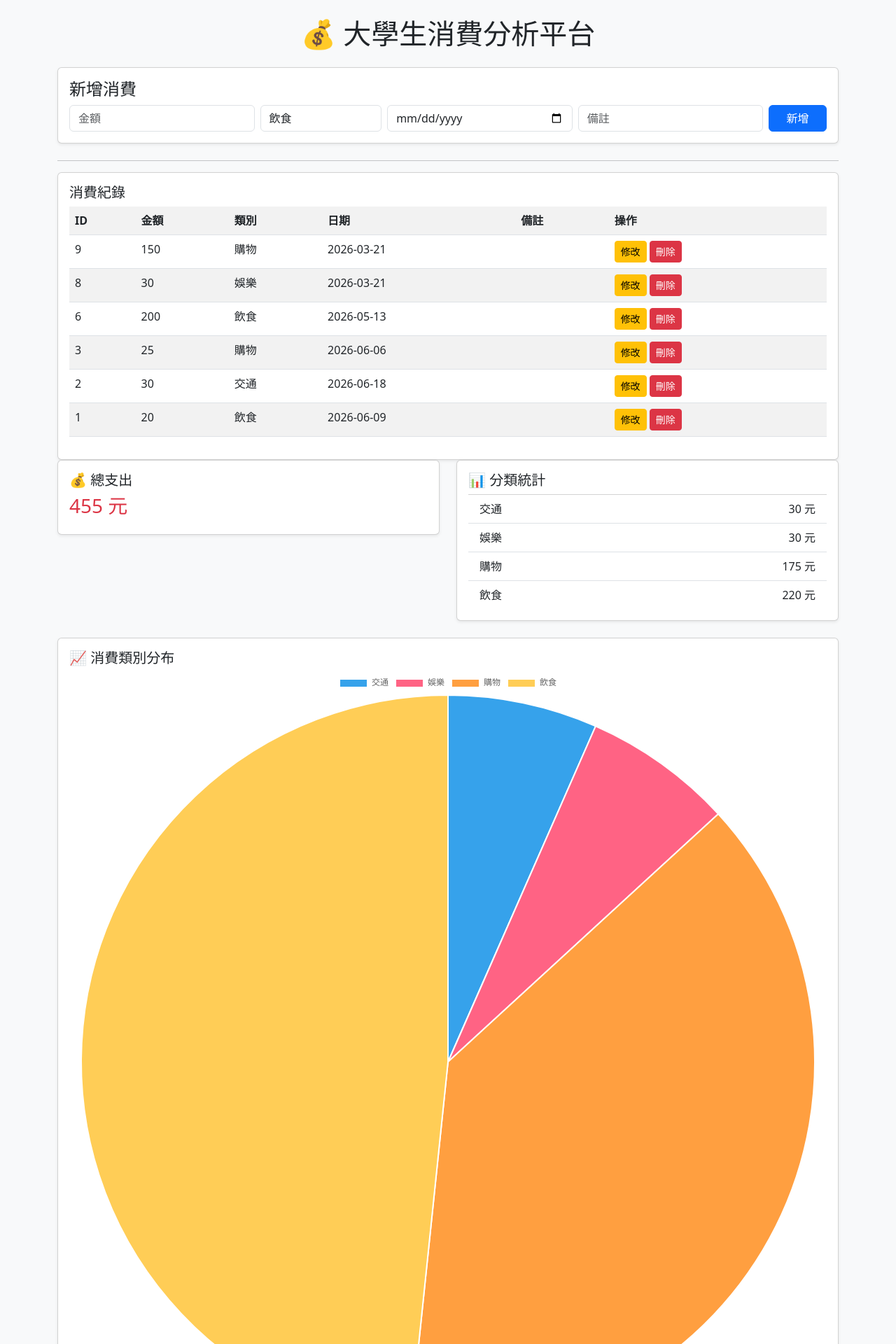
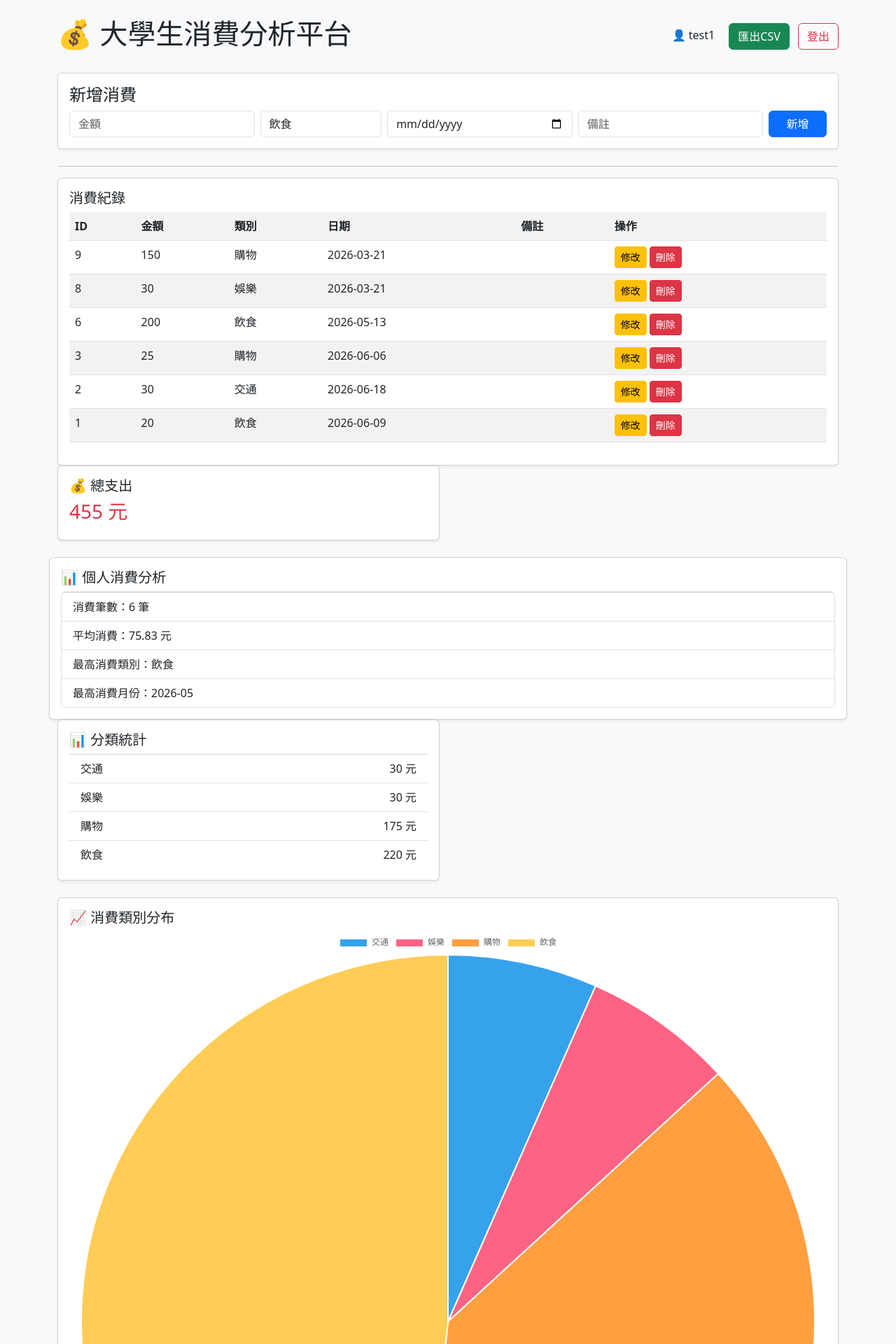
Before and after one commit to fangyu0211/expense-app, a Flask app: page / in a window 1280 px wide. Shown: the top 1920 px of the page at 70% size. Run offline with Flask 3, Linux system fonts and the light colour scheme; a user stored in the database is signed in; data comes from the database, SQL or seed files in the repository; both versions use the stored data as it was after the commit.

Commit message:
消費分析消&消費趨勢&匯出csv

```diff
--- a/app.py
+++ b/app.py
@@ -1,5 +1,7 @@
-from flask import Flask, render_template, request, redirect, session
+from flask import Flask, render_template, request, redirect, session, send_file
 import sqlite3
+from flask import send_file
+import pandas as pd
 
 app = Flask(__name__)
 app.secret_key = "123456"
@@ -65,13 +67,78 @@ def index():
     """, (session["user_id"],))
     category_stats = c.fetchall()
 
+    c.execute("""
+        SELECT
+            substr(date,1,7) as month,
+            SUM(amount)
+        FROM expense
+        WHERE user_id=?
+        GROUP BY month
+        ORDER BY month
+        """, (session["user_id"],))
+    monthly_stats = c.fetchall()
+
+    c.execute(
+        "SELECT COUNT(*) FROM expense WHERE user_id=?",
+        (session["user_id"],)
+    )
+    expense_count = c.fetchone()[0]
+
+    c.execute(
+        "SELECT AVG(amount) FROM expense WHERE user_id=?",
+        (session["user_id"],)
+    )
+
+    avg_amount = c.fetchone()[0]
+
+    if avg_amount is None:
+        avg_amount = 0
+    else:
+        avg_amount = round(avg_amount, 2)
+
+    c.execute("""
+        SELECT category, SUM(amount) as total
+        FROM expense
+        WHERE user_id=?
+        GROUP BY category
+        ORDER BY total DESC
+        LIMIT 1
+        """, (session["user_id"],))
+
+    top_category = c.fetchone()
+    if top_category:
+        top_category = top_category[0]
+    else:
+        top_category = "無資料"
+
+    c.execute("""
+        SELECT
+            substr(date,1,7) as month,
+            SUM(amount) as total
+        FROM expense
+        WHERE user_id=?
+        GROUP BY month
+        ORDER BY total DESC
+        LIMIT 1
+        """, (session["user_id"],))
+
+    top_month = c.fetchone()
+    if top_month:
+        top_month = top_month[0]
+    else:
+        top_month = "無資料"
     conn.close()
 
     return render_template(
         "index.html",
         data=data,
         total=total,
-        category_stats=category_stats
+        category_stats=category_stats,
+        monthly_stats=monthly_stats,
+        expense_count=expense_count,
+        avg_amount=avg_amount,
+        top_category=top_category,
+        top_month=top_month
     )
 
 @app.route('/add', methods=['POST'])
@@ -211,5 +278,44 @@ def logout():
     session.pop("user_id", None)
     return redirect("/login")
 
+@app.route("/export")
+def export():
+
+    if "user" not in session:
+        return redirect("/login")
+
+    conn = sqlite3.connect("expense.db")
+
+    query = """
+    SELECT
+        amount AS 金額,
+        category AS 類別,
+        date AS 日期,
+        note AS 備註
+    FROM expense
+    WHERE user_id=?
+    """
+
+    df = pd.read_sql_query(
+        query,
+        conn,
+        params=(session["user_id"],)
+    )
+
+    conn.close()
+
+    filename = f"{session['user']}_expenses.csv"
+
+    df.to_csv(
+        filename,
+        index=False,
+        encoding="utf-8-sig"
+    )
+
+    return send_file(
+        filename,
+        as_attachment=True
+    )
+
 if __name__ == "__main__":
     app.run(debug=True)
--- a/templates/index.html
+++ b/templates/index.html
@@ -8,7 +8,25 @@
 <body class="bg-light">
 <div class="container mt-4">
 
-<h1 class="text-center mb-4">💰 大學生消費分析平台</h1>
+<div class="d-flex justify-content-between align-items-center mb-4">
+
+    <h1>💰 大學生消費分析平台</h1>
+
+    <div>
+        <span class="me-3">
+            👤 {{ session["user"] }}
+        </span>
+
+        <a href="/export" class="btn btn-success me-2">
+        匯出CSV
+        </a>
+
+        <a href="/logout" class="btn btn-outline-danger">
+        登出
+        </a>
+    </div>
+
+</div>
 
 <div class="card p-3 mb-4 shadow-sm">
 <h4>新增消費</h4>
@@ -93,6 +111,31 @@
             <h3 class="text-danger">{{ total }} 元</h3>
         </div>
     </div>
+        <div class="card p-3 mt-4 shadow-sm">
+
+        <h5>📊 個人消費分析</h5>
+
+        <ul class="list-group">
+
+            <li class="list-group-item">
+                消費筆數：{{ expense_count }} 筆
+            </li>
+
+            <li class="list-group-item">
+                平均消費：{{ avg_amount }} 元
+            </li>
+
+            <li class="list-group-item">
+                最高消費類別：{{ top_category }}
+            </li>
+
+            <li class="list-group-item">
+                最高消費月份：{{ top_month }}
+            </li>
+
+        </ul>
+
+    </div>
 
     <div class="col-md-6">
         <div class="card p-3 shadow-sm">
@@ -145,6 +188,41 @@
     });
 </script>
 
+<div class="card p-3 mt-4 shadow-sm">
+    <h5>📈 每月消費趨勢</h5>
+    <canvas id="monthlyChart"></canvas>
+</div>
+<script>
+    const monthLabels = [
+        {% for month, amount in monthly_stats %}
+            "{{ month }}",
+        {% endfor %}
+    ];
+
+    const monthAmounts = [
+        {% for month, amount in monthly_stats %}
+            {{ amount }},
+        {% endfor %}
+    ];
+
+    const monthlyCtx =
+        document.getElementById('monthlyChart');
+
+    new Chart(monthlyCtx, {
+        type: 'line',
+
+        data: {
+            labels: monthLabels,
+
+            datasets: [{
+                label: '每月支出',
+                data: monthAmounts,
+                tension: 0.3
+            }]
+        }
+    });
+</script>
+
 </div>
 </body>
 </html>
```
Also changed, not shown: expense.db.
